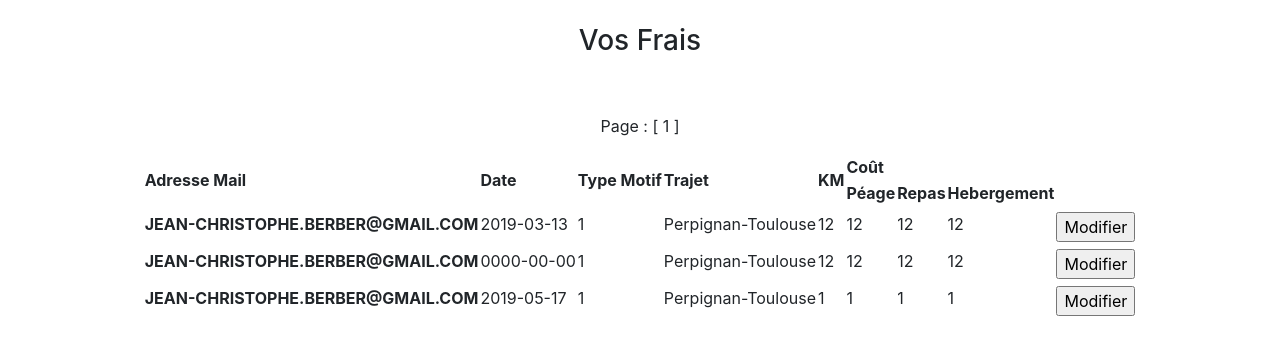
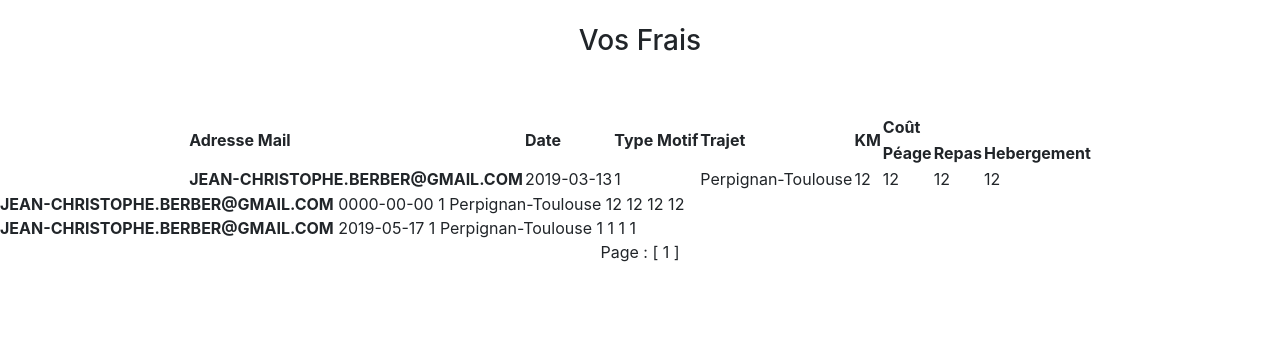
Before and after one commit to ConseillerDoriantation/M2L, a PHP site: page /liste_frais.php in a window 1280 px wide. Shown: the part 66-421 px from the top of the page. Run offline with PHP 8.4, Linux system fonts and the light colour scheme; the visitor is signed in with stand-in values (Sample User, id 1); data comes from the database, SQL or seed files in the repository; some libraries are stand-ins or nearby versions.

Commit message:
Update liste_frais.php

```diff
--- a/liste_frais.php
+++ b/liste_frais.php
@@ -69,12 +69,9 @@ include('header.php');
                 <td class="tdprod"><?php echo $row['COUT_REPAS']?></td>
                 <td class="tdprod"><?php echo $row['COUT_HEBERGEMENT']?></td>
 
-                <input type="hidden" name="hidden_mail" value="<?php echo $row["ADRESSE_MAIL"]; ?>" />
-
-                <td><input type="submit" name="modifier" style="margin-top:5px;" class="btn_modifier" value="Modifier" /> </td>
             </form>
         </tr>
-
+    </table>
 
     <?php
         }
@@ -95,3 +92,6 @@ include('header.php');
         }
         echo '</p>';
     ?>
+
+</body>
+</html>
```
